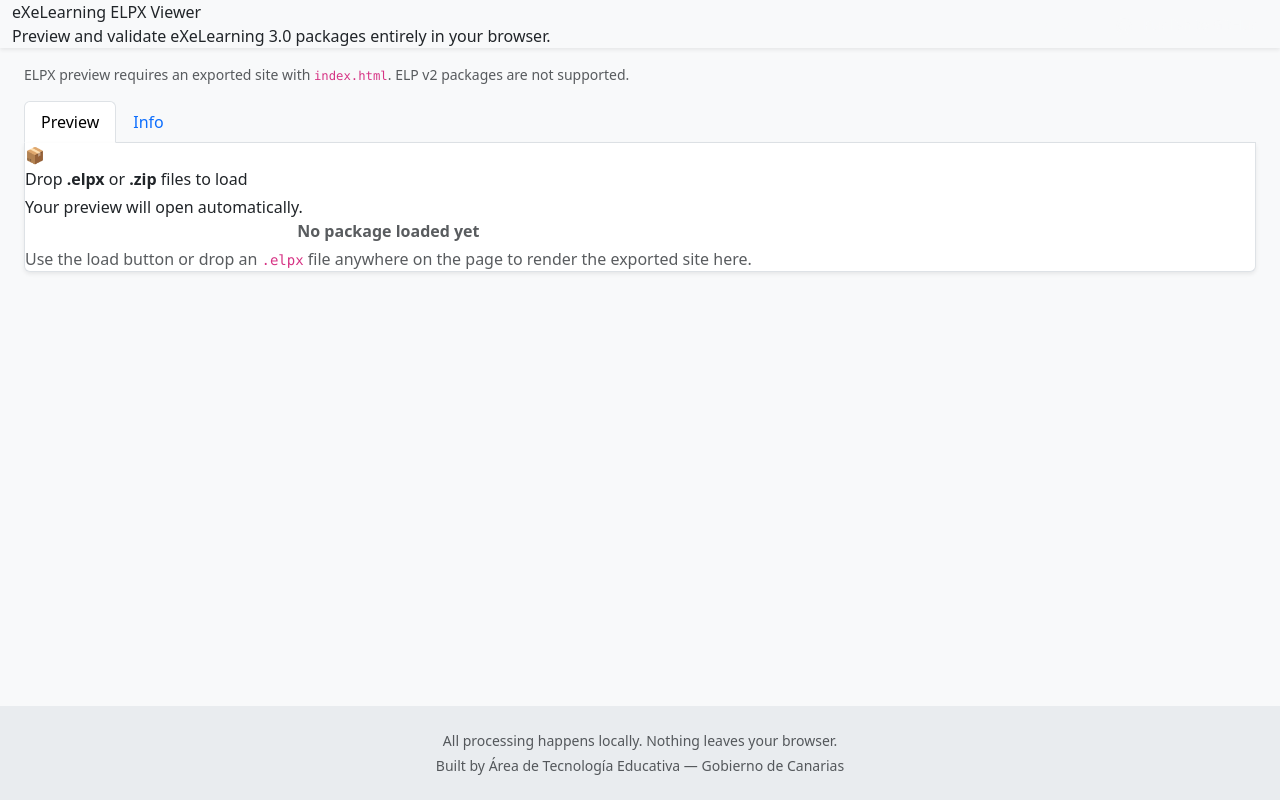
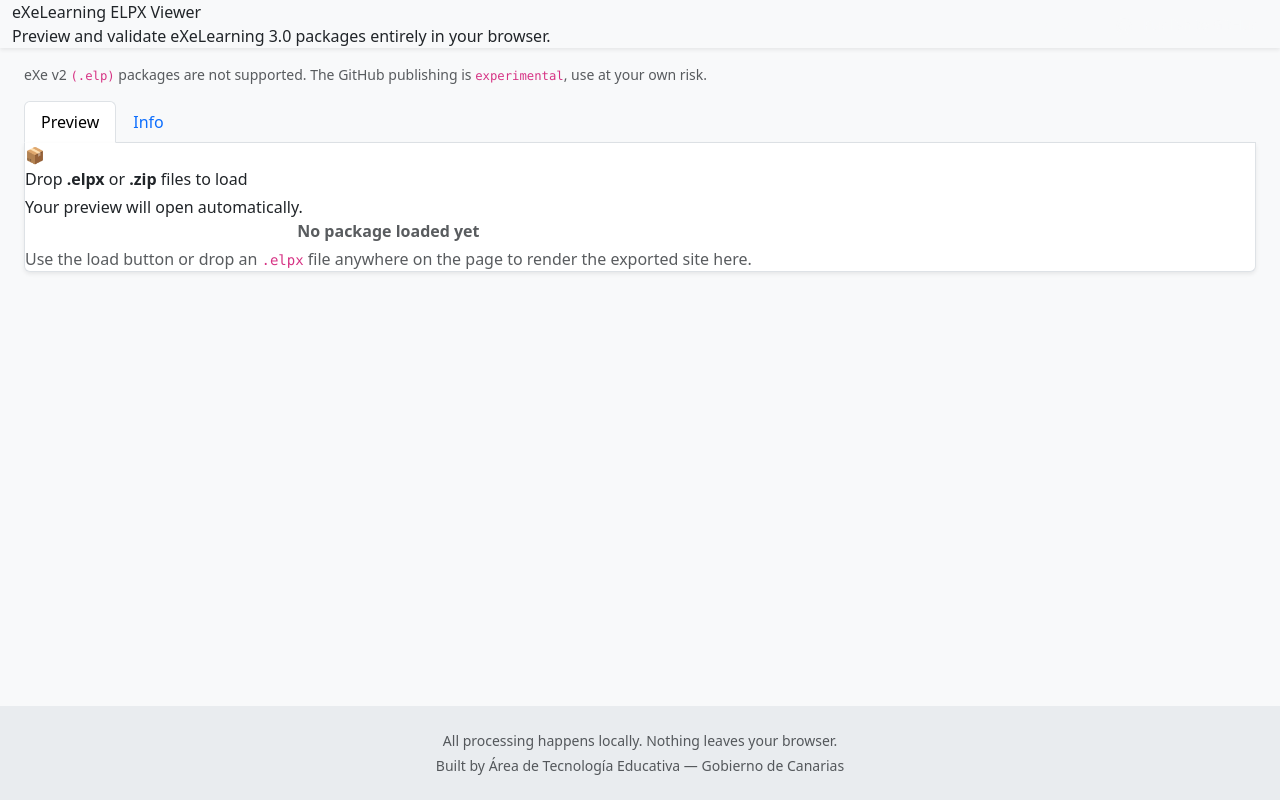
Before and after one commit to ateeducacion/elpx-viewer, a website with bundled scripts: page index.html in a window 1280 px wide. Built offline with nearby package versions, Linux system fonts and the light colour scheme.

Commit message:
Fourth version

```diff
--- a/index.html
+++ b/index.html
@@ -80,8 +80,7 @@
           class="d-flex flex-column flex-sm-row gap-2 justify-content-between align-items-sm-center"
         >
           <p id="uploadHelp" class="text-muted small mb-0">
-            ELPX preview requires an exported site with <code>index.html</code>. ELP v2 packages are
-            not supported.
+            eXe v2 <code>(.elp)</code> packages are not supported. The GitHub publishing is <code>experimental</code>, use at your own risk.
           </p>
           <div
             id="statusMessage"
```
